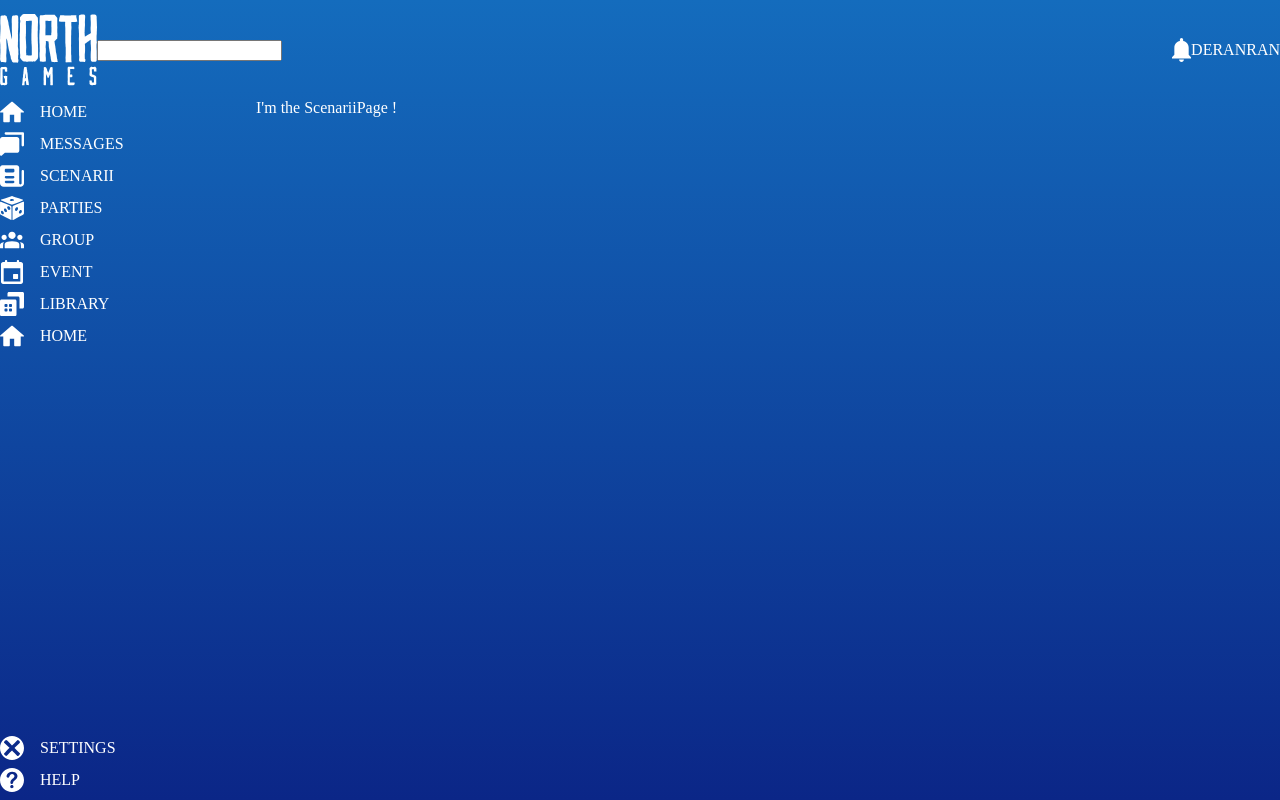
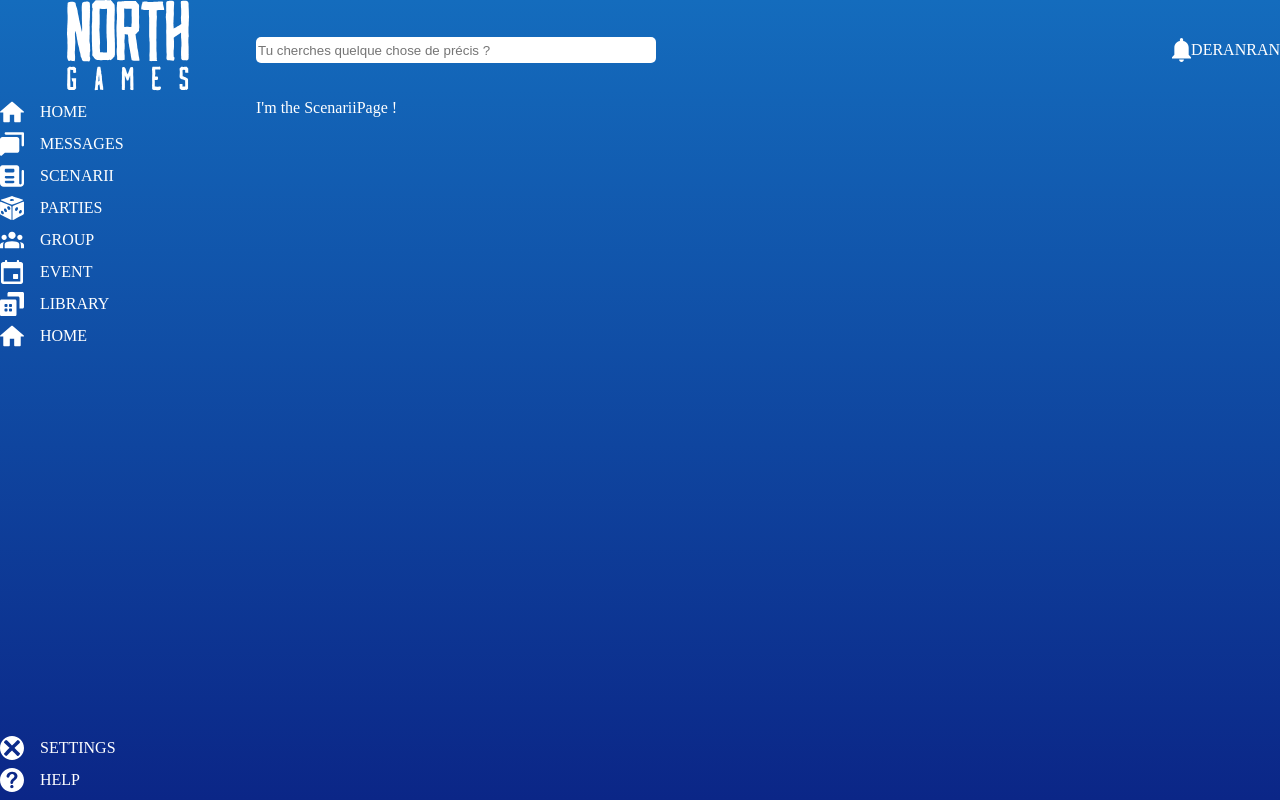
Before and after one commit to LoicBrassart/north, a React (Create React App) app: page /scenarii in a window 1280 px wide. Built offline with nearby package versions, Linux system fonts and the light colour scheme.

Commit message:
Work on SearchBar (mock results for now - search '42' to get results

```diff
--- a/src/Layout/Header/icons/index.js
+++ b/src/Layout/Header/icons/index.js
@@ -1,4 +1,3 @@
 import Notif from './notif.svg';
-import Logo from './logo.svg';
 
-export { Logo, Notif };
+export default Notif;
--- a/src/Layout/Header/index.jsx
+++ b/src/Layout/Header/index.jsx
@@ -1,16 +1,12 @@
-import { Logo, Notif } from './icons';
+import SearchBar from 'Layout/SearchBar';
+import Notif from './icons';
 import SHeader from './style';
 
-function Header() {
+export default function Header() {
   return (
     <SHeader>
       <div className="flexer">
-        <div className="centerer">
-          <img src={Logo} alt="North Games - Home" className="logo" />
-        </div>
-        <div className="centerer">
-          <input type="search" />
-        </div>
+        <SearchBar />
       </div>
       <div className="flexer">
         <div className="centerer">
@@ -21,5 +17,3 @@ function Header() {
     </SHeader>
   );
 }
-
-export default Header;
--- /dev/null
+++ b/src/Layout/Logo/icons/index.js
@@ -0,0 +1,3 @@
+import NGames from './north-games.svg';
+
+export default NGames;
--- /dev/null
+++ b/src/Layout/Logo/index.jsx
@@ -0,0 +1,12 @@
+import Picture from './icons';
+import SLogo from './style';
+
+export default function Logo() {
+  return (
+    <SLogo to="/">
+      <div className="centerer">
+        <img src={Picture} alt="North Games - Home" className="logo" />
+      </div>
+    </SLogo>
+  );
+}
--- /dev/null
+++ b/src/Layout/Logo/style.jsx
@@ -0,0 +1,8 @@
+import styled from 'styled-components';
+import { Link } from 'react-router-dom';
+
+const SLogo = styled(Link)`
+  width: 100%;
+  height: 100%;
+`;
+export default SLogo;
--- /dev/null
+++ b/src/Layout/SearchBar/index.jsx
@@ -0,0 +1,92 @@
+import { useState } from 'react';
+import { v4 as uuid } from 'uuid';
+import PropTypes from 'prop-types';
+import {
+  mockBlog,
+  mockCharacters,
+  mockGames,
+  mockNews,
+  mockParties,
+  mockScenarii,
+  mockUsers,
+} from 'mockData';
+import SSearchBar from './style';
+
+function SubMenu({ title, items }) {
+  return (
+    <li className="SubMenu">
+      <h2 className="centerer">{title}</h2>
+      {items.length ? (
+        <ul>
+          {items.map((item) => {
+            return <li key={uuid()}>{item.searchName}</li>;
+          })}
+        </ul>
+      ) : (
+        <p className="centerer">¯\_(ツ)_/¯</p>
+      )}
+    </li>
+  );
+}
+
+export default function SearchBar() {
+  const [needle, setNeedle] = useState('');
+  const [results, setResults] = useState({
+    users: [],
+    characters: [],
+    articles: [],
+    games: [],
+    scenarii: [],
+    others: [],
+  });
+  const updateNeedle = (evt) => {
+    setNeedle(evt.target.value);
+
+    // ------ MOCK
+    if (evt.target.value === '42') {
+      setResults({
+        users: mockUsers,
+        characters: mockCharacters,
+        articles: mockNews,
+        games: mockGames,
+        scenarii: mockScenarii,
+        others: [...mockParties, ...mockBlog],
+      });
+    } else {
+      setResults({
+        users: [],
+        characters: [],
+        articles: [],
+        games: [],
+        scenarii: [],
+        others: [],
+      });
+    }
+    // ------ /MOCK
+  };
+
+  return (
+    <SSearchBar className="centerer">
+      <input
+        type="search"
+        placeholder="Tu cherches quelque chose de précis ?"
+        value={needle}
+        onChange={updateNeedle}
+        className={needle && 'non-empty'}
+      />
+      <ul className={`results flexer ${!needle && 'hidden'}`}>
+        <SubMenu title="Utilisateurs" items={results.users} />
+        <SubMenu title="Personnages" items={results.characters} />
+        <SubMenu title="Articles" items={results.articles} />
+        <SubMenu title="Jeux" items={results.games} />
+        <SubMenu title="Scenarii" items={results.scenarii} />
+        <SubMenu title="Others" items={results.others} />
+      </ul>
+    </SSearchBar>
+  );
+}
+
+SubMenu.propTypes = {
+  title: PropTypes.string.isRequired,
+  items: PropTypes.arrayOf(PropTypes.object).isRequired,
+};
--- /dev/null
+++ b/src/Layout/SearchBar/style.jsx
@@ -0,0 +1,74 @@
+import styled from 'styled-components';
+
+const width = '50em';
+
+const SSearchBar = styled.div`
+  flex-flow: column nowrap;
+  position: relative;
+  width: ${width};
+
+  input {
+    position: absolute;
+    left: 0;
+    width: 50%;
+    height: 2em;
+    border: 0;
+    transition: 0.2s ease-in-out width;
+    border-radius: 5px;
+
+    &.non-empty {
+      border-radius: 5px 5px 0 0;
+    }
+
+    &:focus,
+    &.non-empty {
+      width: 100%;
+    }
+  }
+
+  .results {
+    background-color: white;
+    color: black;
+    border-radius: 0 0 5px 5px;
+
+    width: 100%;
+    position: absolute;
+    top: calc(50% + 0.8em);
+    flex-flow: row wrap;
+
+    &.hidden {
+      display: none;
+    }
+
+    .SubMenu {
+      width: calc(${width} / 3);
+      margin-top: 0.3em;
+
+      &:nth-of-type(2n) li:nth-of-type(2n + 1),
+      &:nth-of-type(2n + 1) li:nth-of-type(2n) {
+        background-color: #eee;
+      }
+
+      h2 {
+        color: darkblue;
+        font-weight: bold;
+        text-transform: uppercase;
+      }
+
+      p {
+        color: grey;
+        text-align: center;
+      }
+
+      ul {
+        height: 9em;
+
+        li {
+          height: 3em;
+        }
+      }
+    }
+  }
+`;
+
+export default SSearchBar;
--- a/src/Layout/index.jsx
+++ b/src/Layout/index.jsx
@@ -1,11 +1,13 @@
 import PropTypes from 'prop-types';
 import Header from './Header';
 import Nav from './Nav';
+import Logo from './Logo';
 import SLayout from './style';
 
 export default function Layout({ children }) {
   return (
     <SLayout>
+      <Logo />
       <Header />
       <Nav />
       {children}
--- a/src/Layout/style.jsx
+++ b/src/Layout/style.jsx
@@ -10,8 +10,12 @@ const SLayout = styled.div`
   grid-template-columns: 1fr 4fr;
   grid-template-rows: 1fr 7fr;
   grid-template-areas:
-    'header header'
+    'logo header'
     'nav main';
+
+  & > a {
+    grid-area: logo;
+  }
 
   & > header {
     grid-area: header;
@@ -26,10 +30,6 @@ const SLayout = styled.div`
   }
 
   /* ------------------------------------------------- Helper classes */
-  .hidden {
-    display: none;
-  }
-
   .centerer {
     display: flex;
     justify-content: center;
```
Also changed, not shown: src/Layout/Logo/icons/north-games.svg (renamed from src/Layout/Header/icons/logo.svg).
